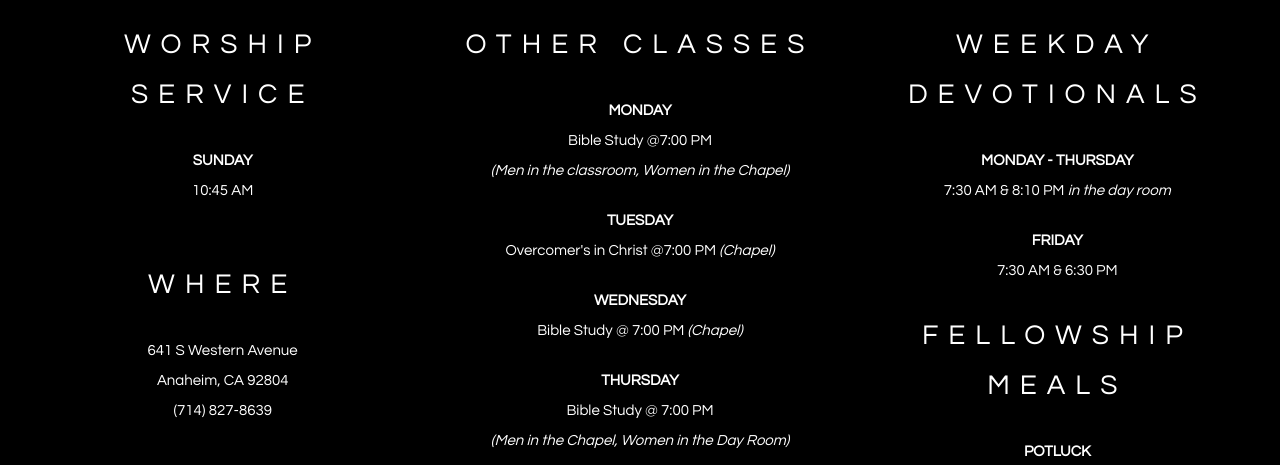
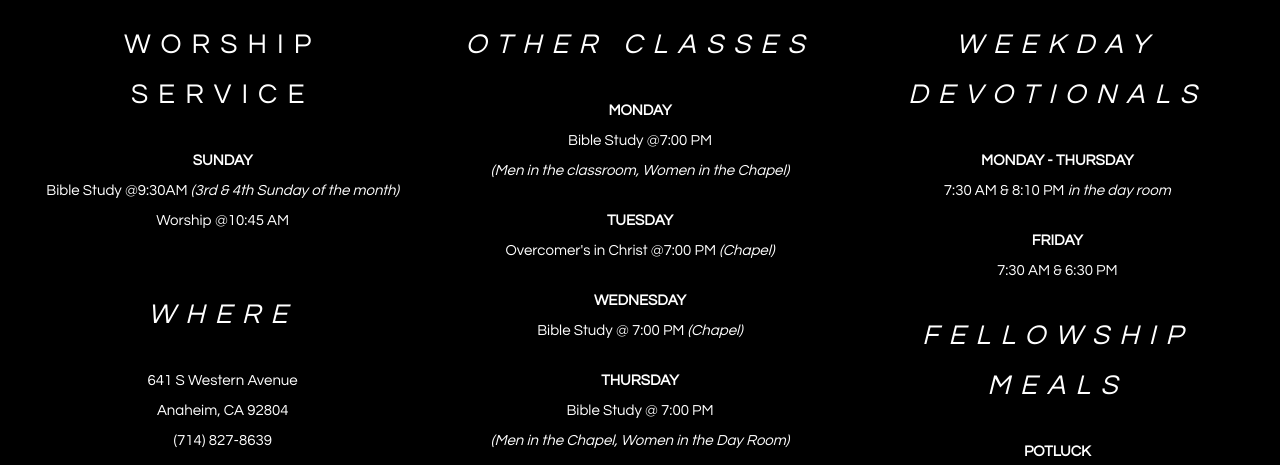
Before and after one commit to huntingtonwest/WAVE, a plain HTML site: page index.html in a window 1280 px wide. Shown: the part 697-1162 px from the top of the page. Drawn offline with nearby package versions, Linux system fonts and the light colour scheme.

Commit message:
Update index.html

```diff
--- a/index.html
+++ b/index.html
@@ -94,7 +94,8 @@
     <div class="col-md-4 order-md-1">
       <h2 class="featurette-heading" id="exclude">WORSHIP SERVICE</h2>
       <p class="day">SUNDAY</p>
-      <p>10:45 AM</p>
+      <p>Bible Study @9:30AM <i>(3rd & 4th Sunday of the month)</p>
+      <p>Worship @10:45 AM</p>
       <h2 class="featurette-heading" id="where">WHERE</h2>
       <p>641 S Western Avenue</p>
       <p>Anaheim, CA 92804</p>
```
